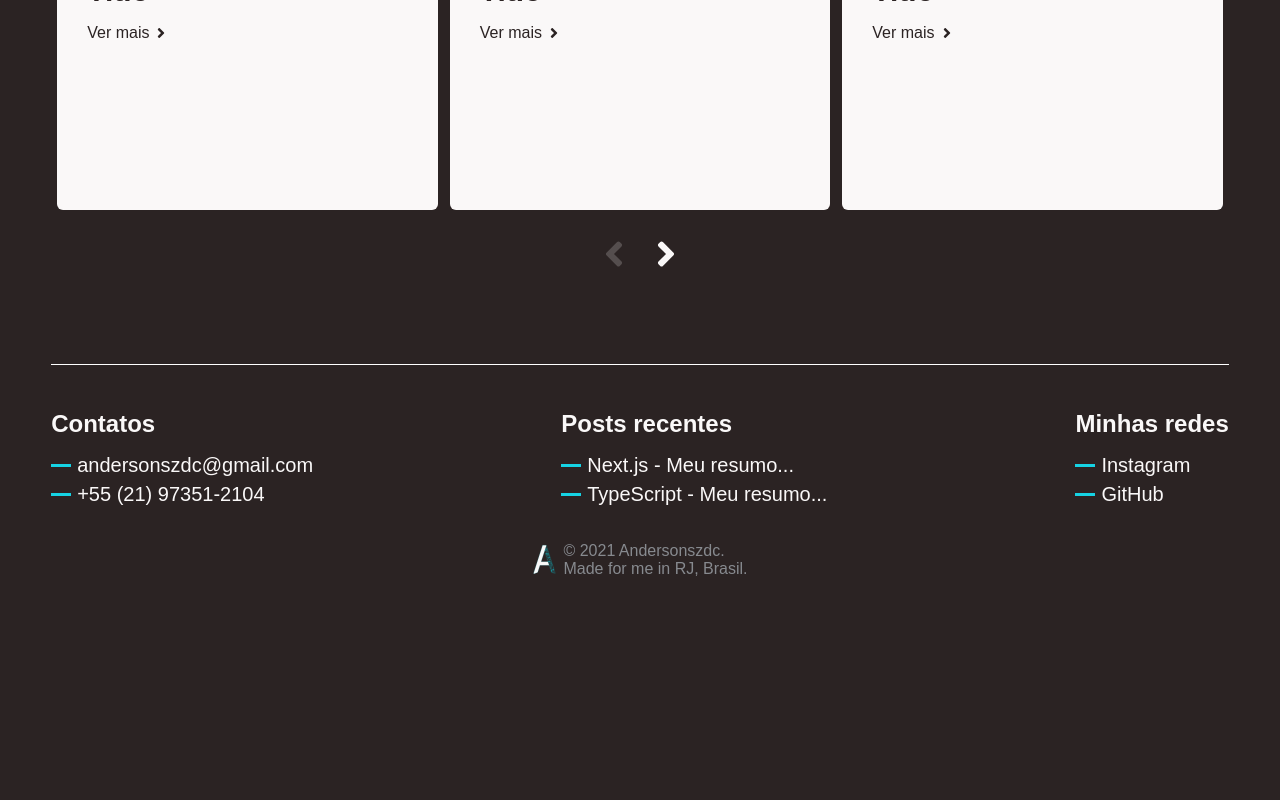
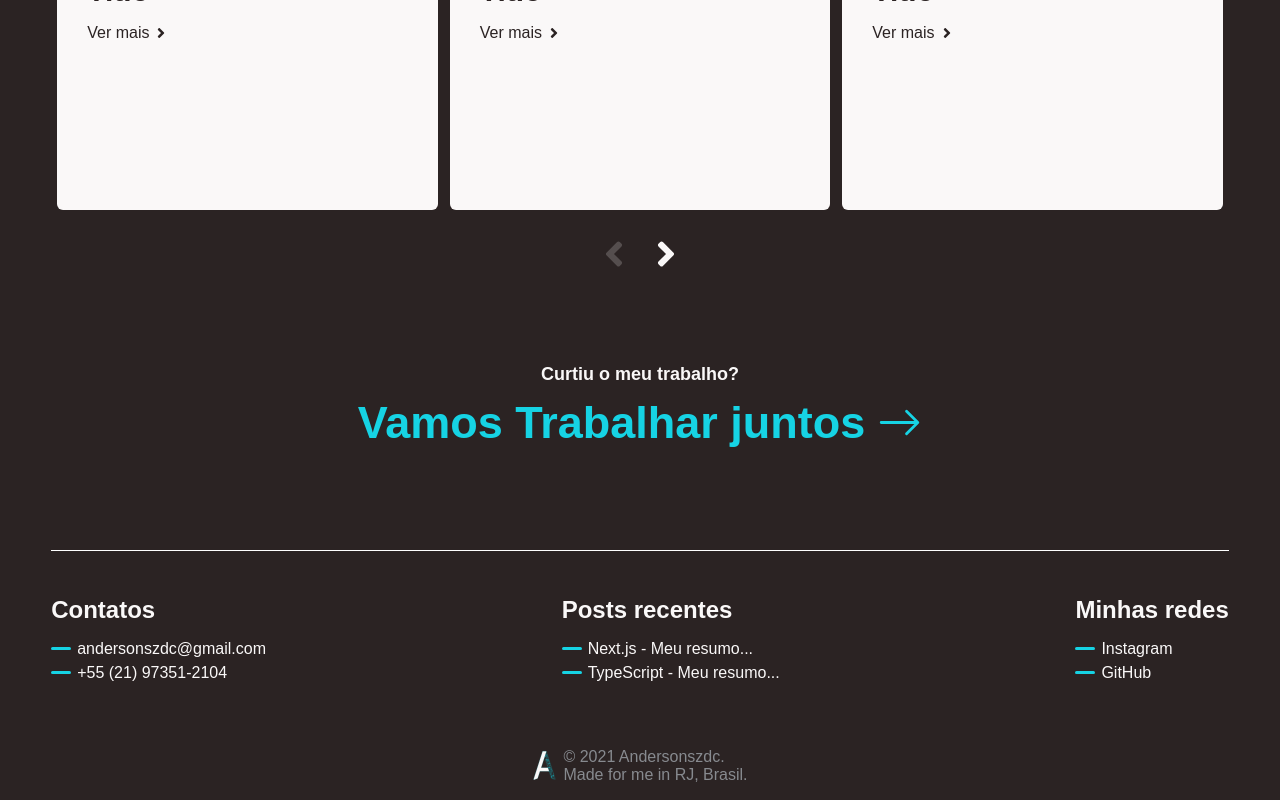
Before and after one commit to andersonszdc/My-site, a Next.js app: page / in a window 1280 px wide. Shown: the part 965-1765 px from the top of the page. Before the commit the page ends 1559 px from the top, so only its background shows below. Built offline with nearby package versions, Linux system fonts and the light colour scheme.

Commit message:
adicionei o CallMe e o ReCAPTCHA

```diff
--- /dev/null
+++ b/components/Call.tsx
@@ -0,0 +1,53 @@
+import React from 'react'
+import { BsArrowRight } from 'react-icons/bs'
+import styled from 'styled-components'
+import Link from 'next/link'
+
+const Wrapper = styled.div`
+    text-align: center;
+    margin: 90px 0;
+    .call-one {
+        font-size: 18px;
+    }
+    .call-two {
+        color: ${props => props.theme.colors.blue};
+        display: inline-flex;
+        flex-direction: column;
+        justify-content: center;
+        gap: 6px;
+        cursor: pointer;
+        h2 {
+            display: inline-flex;
+            align-items: center;
+            font-size: 45px;
+            margin-top: 12px;
+            gap: 12px;
+        }
+        :hover span {
+            background-color: ${props => props.theme.colors.blue};
+        }
+    }
+    span {
+        display: block;
+        width: 100%;
+        height: 5px;
+        transition: .4s ease-in-out;
+        border-radius: 6px;
+    }
+`
+
+const CallMe: React.FC = () => {
+  return (
+      <Wrapper>
+          <h2 className='call-one'>Curtiu o meu trabalho?</h2>
+          <Link href='/contatos' passHref>
+            <div className='call-two'>
+                <h2>Vamos Trabalhar juntos<BsArrowRight/></h2>
+                <span/>
+            </div>
+          </Link>
+      </Wrapper>
+  );
+}
+
+export default CallMe;
--- a/components/Footer.tsx
+++ b/components/Footer.tsx
@@ -5,12 +5,12 @@ import Logo from './Logo';
 const Wrapper = styled.div`
   display: flex;
   flex-direction: column;
-  padding: 45px 4% 16px 4%;
+  padding: 0 4% 16px 4%;
   span {
     display: block;
     border-top: 1px solid white;
     width: 100%;
-    margin: 45px 0;
+    margin-bottom: 45px;
   }
   .content {
     display: flex;
@@ -27,7 +27,7 @@ const Wrapper = styled.div`
         margin-bottom: 6px;
         gap: 6px;
         font-weight: 500;
-        font-size: 20px;
+        font-size: 16px;
         :before {
           content: '';
           display: flex;
@@ -36,12 +36,13 @@ const Wrapper = styled.div`
           width: 20px;
           height: 3px;
           background-color: ${props => props.theme.colors.blue};
+          border-radius: 12px;
         }
       }
     }
   }
   .credit {
-    margin-top: 30px;
+    margin-top: 60px;
     display: flex;
     align-items: center;
     justify-content: center;
--- a/package.json
+++ b/package.json
@@ -11,11 +11,13 @@
   "dependencies": {
     "@prismicio/client": "^5.1.0",
     "@types/react-dom": "^17.0.9",
+    "@types/react-google-recaptcha": "^2.1.2",
     "@types/react-helmet": "^6.1.2",
     "next": "11.1.2",
     "prismic-reactjs": "^1.3.4",
     "react": "17.0.2",
     "react-dom": "17.0.2",
+    "react-google-recaptcha": "^2.1.0",
     "react-helmet": "^6.1.0",
     "react-icons": "^4.2.0",
     "styled-components": "^5.3.1"
--- a/pages/index.tsx
+++ b/pages/index.tsx
@@ -1,4 +1,5 @@
 import type { NextPage } from 'next'
+import CallMe from '../components/Call'
 import Hero from '../components/Hero'
 import Projects from '../components/Projects'
 
@@ -7,6 +8,7 @@ const Home: NextPage = () => {
     <>
       <Hero />
       <Projects />
+      <CallMe />
     </>
   )
 }
```
Also changed, not shown: pages/contatos/index.tsx (+68 -4 lines), 2 other files (tests, documents, lock files or other folders).
